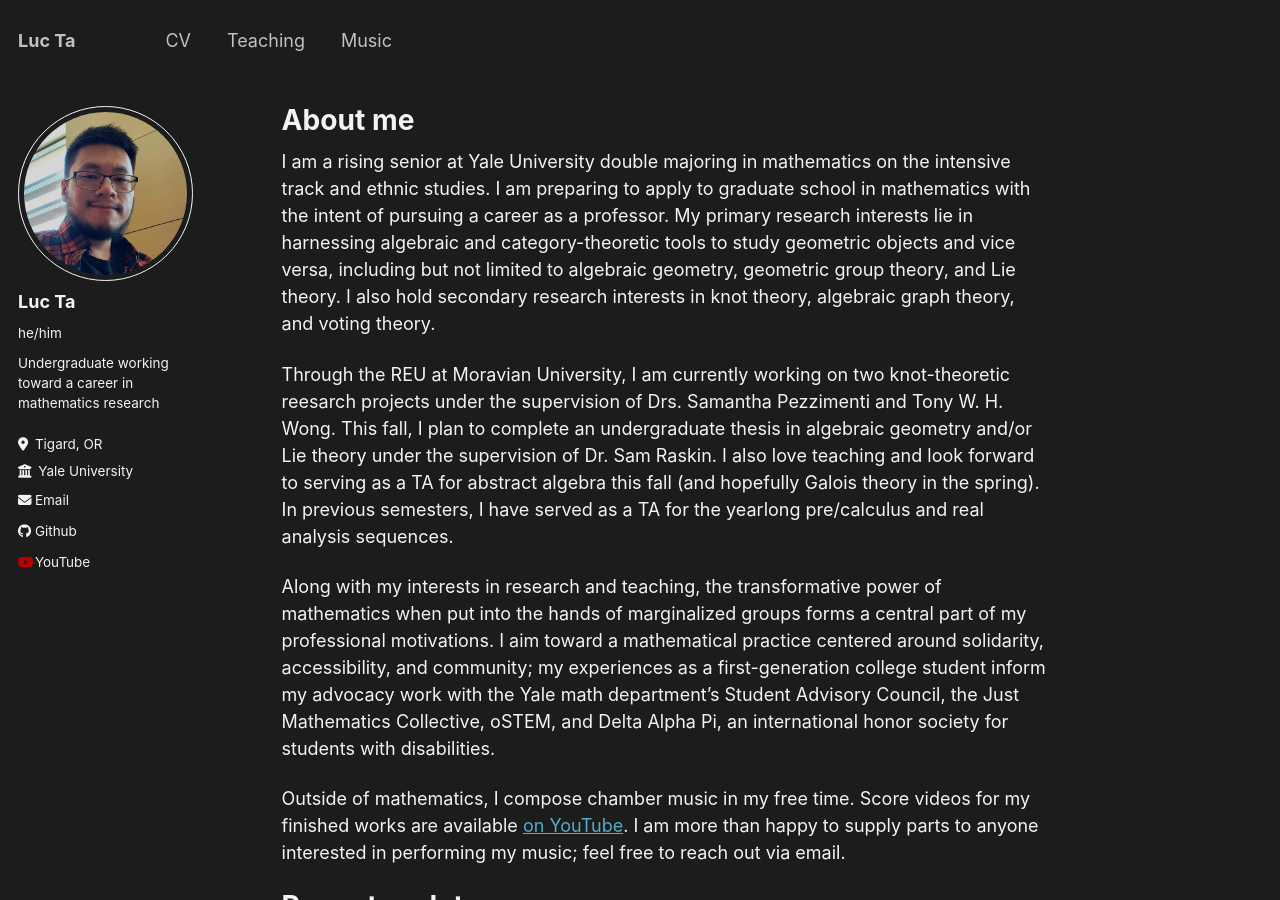
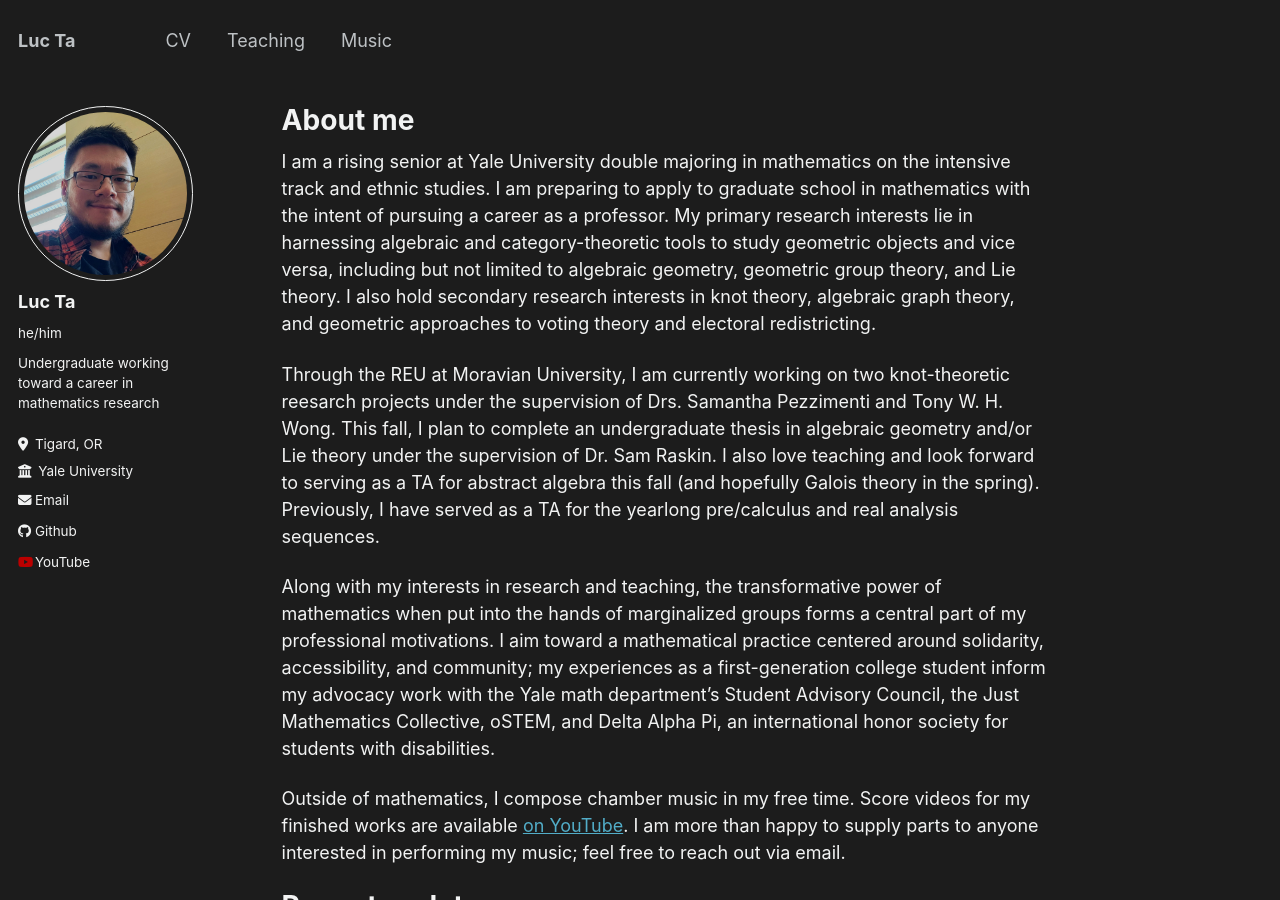
Before and after one commit to luc-ta/luc-ta.github.io, a Jekyll site: the page built from _pages/about.md, in a window 1280 px wide and 900 px high. Built offline with Jekyll 4.4.1, drawn with Linux system fonts in a browser that asks for light colours.

Commit message:
Update about.md

```diff
--- a/_pages/about.md
+++ b/_pages/about.md
@@ -7,9 +7,9 @@ redirect_from:
   - /about.html
 ---
 
-I am a rising senior at Yale University double majoring in mathematics on the intensive track and ethnic studies. I am preparing to apply to graduate school in mathematics with the intent of pursuing a career as a professor. My primary research interests lie in harnessing algebraic and category-theoretic tools to study geometric objects and vice versa, including but not limited to algebraic geometry, geometric group theory, and Lie theory. I also hold secondary research interests in knot theory, algebraic graph theory, and voting theory.
+I am a rising senior at Yale University double majoring in mathematics on the intensive track and ethnic studies. I am preparing to apply to graduate school in mathematics with the intent of pursuing a career as a professor. My primary research interests lie in harnessing algebraic and category-theoretic tools to study geometric objects and vice versa, including but not limited to algebraic geometry, geometric group theory, and Lie theory. I also hold secondary research interests in knot theory, algebraic graph theory, and geometric approaches to voting theory and electoral redistricting.
 
-Through the REU at Moravian University, I am currently working on two knot-theoretic reesarch projects under the supervision of Drs. Samantha Pezzimenti and Tony W. H. Wong. This fall, I plan to complete an undergraduate thesis in algebraic geometry and/or Lie theory under the supervision of Dr. Sam Raskin. I also love teaching and look forward to serving as a TA for abstract algebra this fall (and hopefully Galois theory in the spring). In previous semesters, I have served as a TA for the yearlong pre/calculus and real analysis sequences.
+Through the REU at Moravian University, I am currently working on two knot-theoretic reesarch projects under the supervision of Drs. Samantha Pezzimenti and Tony W. H. Wong. This fall, I plan to complete an undergraduate thesis in algebraic geometry and/or Lie theory under the supervision of Dr. Sam Raskin. I also love teaching and look forward to serving as a TA for abstract algebra this fall (and hopefully Galois theory in the spring). Previously, I have served as a TA for the yearlong pre/calculus and real analysis sequences.
 
 Along with my interests in research and teaching, the transformative power of mathematics when put into the hands of marginalized groups forms a central part of my professional motivations. I aim toward a mathematical practice centered around solidarity, accessibility, and community; my experiences as a first-generation college student inform my advocacy work with the Yale math department's Student Advisory Council, the Just Mathematics Collective, oSTEM, and Delta Alpha Pi, an international honor society for students with disabilities.
 
```
